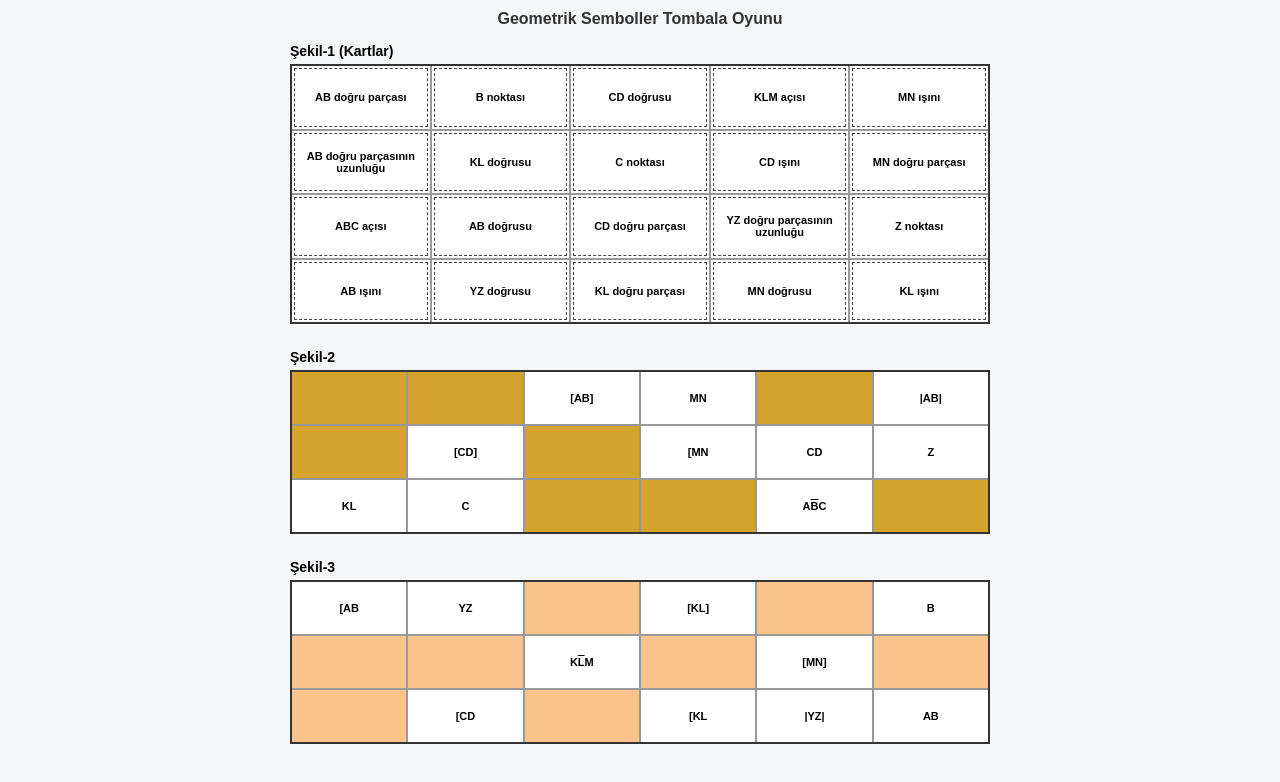
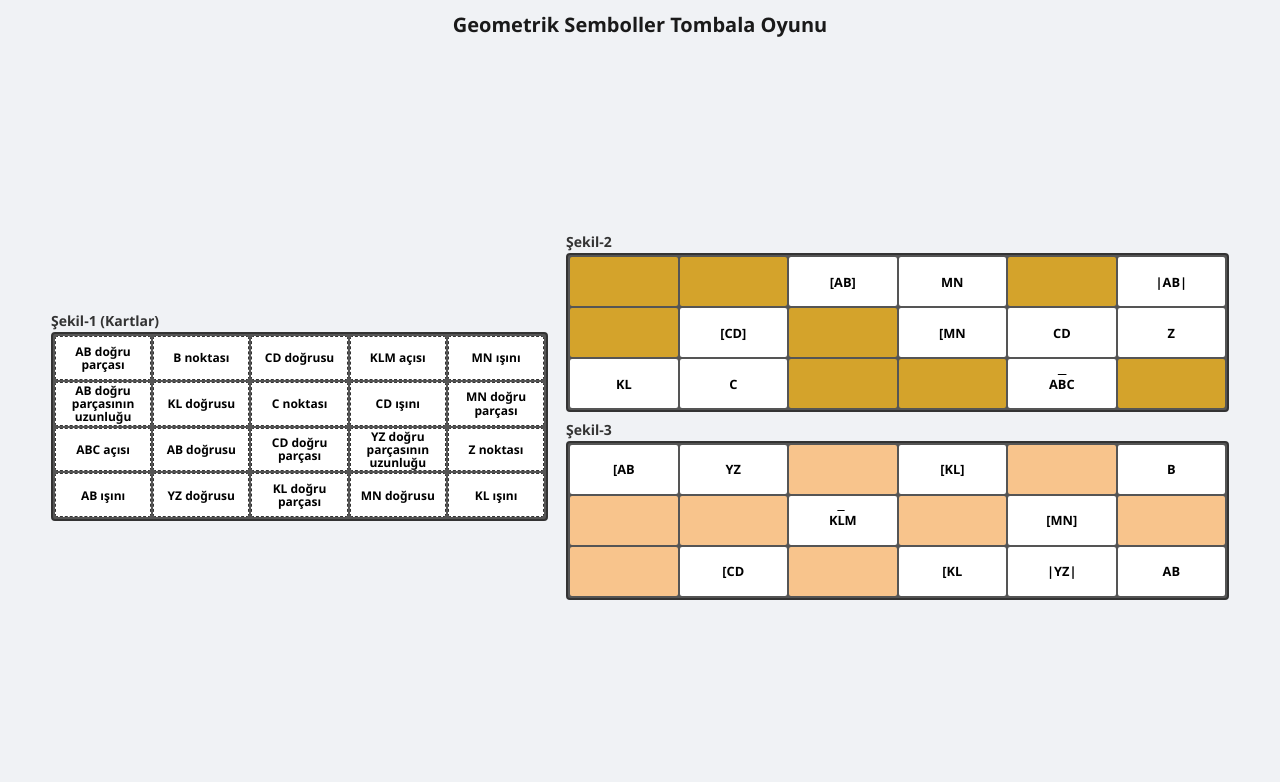
Before and after one commit to sgnydn6658/dijitalmatematikegitimi, a plain HTML site: page index.html in a window 1280 px wide. Drawn offline with Linux system fonts and the light colour scheme.

Commit message:
index.html

```diff
--- a/index.html
+++ b/index.html
@@ -5,36 +5,81 @@
   <meta name="viewport" content="width=device-width, initial-scale=1.0, maximum-scale=1.0, user-scalable=no">
   <title>Matematik Sembolleri Tombala Oyunu</title>
   <style>
-    * { box-sizing: border-box; margin: 0; padding: 0; user-select: none; }
-    body {
-      font-family: Arial, sans-serif;
-      background-color: #f4f6f8;
+    * {
+      box-sizing: border-box;
+      margin: 0;
+      padding: 0;
+      user-select: none;
+      -webkit-user-select: none;
+      touch-action: manipulation;
+    }
+
+    /* Tüm ekranı kaplayan ve kaydırmayı engelleyen ana gövde */
+    html, body {
+      width: 100vw;
+      height: 100dvh;
+      overflow: hidden;
+      background-color: #f0f2f5;
+      font-family: 'Segoe UI', Tahoma, Geneva, Verdana, sans-serif;
+      display: flex;
+      justify-content: center;
+      align-items: center;
+    }
+
+    /* Oyun Kabuğu - Otomatik Ölçeklenen Alan */
+    #app-container {
+      width: 100vw;
+      height: 100dvh;
+      max-width: 1200px;
+      max-height: 100dvh;
+      padding: 8px;
       display: flex;
       flex-direction: column;
+      justify-content: space-between;
       align-items: center;
-      padding: 10px;
-      min-height: 100dvh;
-      overflow-x: hidden;
     }
-    h2 { margin-bottom: 5px; font-size: 16px; color: #333; text-align: center; }
+
+    h2 {
+      font-size: clamp(12px, 2.5vh, 20px);
+      color: #1a1a1a;
+      text-align: center;
+      height: 4vh;
+      display: flex;
+      align-items: center;
+    }
+
+    /* Oyun Görsel Düzeni */
+    .game-board {
+      width: 100%;
+      height: 94vh;
+      display: flex;
+      flex-direction: column;
+      gap: 6px;
+      justify-content: space-around;
+    }
 
     .section-title {
       font-weight: bold;
-      font-size: 14px;
-      margin: 10px 0 5px 0;
-      width: 100%;
-      max-width: 700px;
+      font-size: clamp(10px, 1.8vh, 14px);
+      margin-bottom: 2px;
+      color: #333;
     }
 
-    /* Izgara yapıları */
+    /* Grid Yapıları */
+    .grid-board {
+      display: flex;
+      flex-direction: column;
+      width: 100%;
+    }
+
     .grid {
       display: grid;
       gap: 2px;
-      background-color: #999;
+      background-color: #555;
       border: 2px solid #333;
-      margin-bottom: 15px;
+      border-radius: 4px;
+      padding: 2px;
       width: 100%;
-      max-width: 700px;
     }
 
     /* Şekil 1: 5 sütun, 4 satır */
@@ -49,59 +94,96 @@
       justify-content: center;
       align-items: center;
       text-align: center;
-      font-size: 11px;
+      font-size: clamp(9px, 1.6vh, 13px);
       font-weight: bold;
-      padding: 2px;
       position: relative;
+      border-radius: 2px;
+      overflow: hidden;
     }
 
-    /* Şekil 2 Renkli (Koyu Sarı/Turuncu) */
+    /* Şekil 2 Koyu Sarı / Turuncu */
     .cell.s2-filled { background-color: #d4a32b; }
-    /* Şekil 3 Renkli (Açık Turuncu) */
+    /* Şekil 3 Açık Turuncu */
     .cell.s3-filled { background-color: #f8c48c; }
 
-    /* Taşınabilir kartlar */
+    /* Taşınabilir Kartlar */
     .card {
       background-color: #ffffff;
-      border: 1px dashed #444;
+      border: 1px dashed #333;
       width: 100%;
       height: 100%;
       display: flex;
       justify-content: center;
       align-items: center;
-      cursor: grab;
-      font-size: 11px;
+      cursor: pointer;
+      font-size: clamp(8px, 1.5vh, 12px);
       line-height: 1.1;
+      padding: 2px;
+      box-sizing: border-box;
     }
 
-    /* Durum Efektleri */
-    .correct { background-color: #4CAF50 !important; color: white; }
-    .wrong { background-color: #f44336 !important; color: white; }
+    /* Durum Renkleri */
+    .correct { background-color: #4CAF50 !important; color: white !important; }
+    .wrong { background-color: #f44336 !important; color: white !important; }
+    .selected { outline: 3px solid #2196F3; z-index: 10; }
 
-    /* Mobil Seçim Efekti */
-    .selected { outline: 3px solid #2196F3; }
+    /* YAN EKRAN (LANDSCAPE) VE AKILLI TAHTA UYUMU */
+    @media (min-aspect-ratio: 1/1) {
+      .game-board {
+        flex-direction: row;
+        align-items: center;
+        gap: 12px;
+      }
 
-    @media (max-width: 600px) {
-      .cell { font-size: 9px; }
-      .card { font-size: 9px; }
+      .left-panel {
+        width: 42%;
+        height: 100%;
+        display: flex;
+        flex-direction: column;
+        justify-content: center;
+      }
+
+      .right-panel {
+        width: 56%;
+        height: 100%;
+        display: flex;
+        flex-direction: column;
+        justify-content: center;
+        gap: 8px;
+      }
     }
   </style>
 </head>
 <body>
 
+  <div id="app-container">
     <h2>Geometrik Semboller Tombala Oyunu</h2>
 
+    <div class="game-board">
+      <!-- Sol Panel / Dikeyde Üst Panel (Şekil-1) -->
+      <div class="left-panel">
+        <div class="grid-board">
           <div class="section-title">Şekil-1 (Kartlar)</div>
           <div id="sekil1" class="grid grid-s1"></div>
+        </div>
+      </div>
 
+      <!-- Sağ Panel / Dikeyde Alt Panel (Şekil-2 ve Şekil-3) -->
+      <div class="right-panel">
+        <div class="grid-board">
           <div class="section-title">Şekil-2</div>
           <div id="sekil2" class="grid grid-s23"></div>
+        </div>
 
+        <div class="grid-board">
           <div class="section-title">Şekil-3</div>
           <div id="sekil3" class="grid grid-s23"></div>
+        </div>
+      </div>
+    </div>
+  </div>
 
   <script>
-    // Şekil-1 Verileri (Soru Metni ve Doğru Eşleşecek Sembol Kodu)
     const cardsData = [
       { id: "c1", text: "AB doğru parçası", target: "[AB]" },
       { id: "c2", text: "B noktası", target: "B" },
@@ -125,21 +207,18 @@
       { id: "c20", text: "KL ışını", target: "[KL" }
     ];
 
-    // Şekil-2 Verileri (null olanlar renkli/dolu kutulardır)
     const sekil2Data = [
       null, null, "[AB]", "MN", null, "|AB|",
       null, "[CD]", null, "[MN", "CD", "Z",
       "KL", "C", null, null, "ABC_arc", null
     ];
 
-    // Şekil-3 Verileri (null olanlar renkli/dolu kutulardır)
     const sekil3Data = [
       "[AB", "YZ", null, "[KL]", null, "B",
       null, null, "KLM_arc", null, "[MN]", null,
       null, "[CD", null, "[KL", "|YZ|", "AB"
     ];
 
-    // Sembol Metinleri / Görselleştirmeleri
     function formatSymbol(code) {
       if (!code) return "";
       if (code === "KLM_arc") return "K<span style='text-decoration:overline'>L</span>M";
@@ -147,23 +226,24 @@
       return code;
     }
 
-    // Ses Efektleri (Web Audio API)
+    // Ses Efektleri
     const audioCtx = new (window.AudioContext || window.webkitAudioContext)();
     function playSound(type) {
+      if (audioCtx.state === 'suspended') audioCtx.resume();
       const osc = audioCtx.createOscillator();
       const gain = audioCtx.createGain();
       osc.connect(gain);
       gain.connect(audioCtx.destination);
 
       if (type === 'correct') {
-        osc.frequency.setValueAtTime(523.25, audioCtx.currentTime); // C5
-        osc.frequency.setValueAtTime(659.25, audioCtx.currentTime + 0.1); // E5
-        gain.gain.setValueAtTime(0.3, audioCtx.currentTime);
+        osc.frequency.setValueAtTime(523.25, audioCtx.currentTime);
+        osc.frequency.setValueAtTime(659.25, audioCtx.currentTime + 0.1);
+        gain.gain.setValueAtTime(0.2, audioCtx.currentTime);
         osc.start();
         osc.stop(audioCtx.currentTime + 0.25);
       } else {
         osc.frequency.setValueAtTime(180, audioCtx.currentTime);
-        gain.gain.setValueAtTime(0.3, audioCtx.currentTime);
+        gain.gain.setValueAtTime(0.2, audioCtx.currentTime);
         osc.start();
         osc.stop(audioCtx.currentTime + 0.2);
       }
@@ -171,7 +251,6 @@
 
     let selectedCard = null;
 
-    // Arayüzü Oluştur
     function init() {
       const s1Container = document.getElementById('sekil1');
       cardsData.forEach(card => {
@@ -184,14 +263,13 @@
         cardEl.dataset.id = card.id;
         cardEl.dataset.target = card.target;
 
-        // Drag & Drop
+        // Masaüstü Drag & Drop
         cardEl.addEventListener('dragstart', (e) => {
           e.dataTransfer.setData('text/plain', card.id);
         });
 
-        // Touch (Mobil) Seçim Support
-        cardEl.addEventListener('click', () => {
-          if (audioCtx.state === 'suspended') audioCtx.resume();
+        // Dokunmatik / Tıklama Seçimi (Mobil & Akıllı Tahta)
+        cardEl.addEventListener('pointerdown', (e) => {
           if (selectedCard) selectedCard.classList.remove('selected');
           selectedCard = cardEl;
           cardEl.classList.add('selected');
@@ -201,9 +279,7 @@
         s1Container.appendChild(cell);
       });
 
-      // Şekil 2 Oluştur
       buildBoard('sekil2', sekil2Data, 's2-filled');
-      // Şekil 3 Oluştur
       buildBoard('sekil3', sekil3Data, 's3-filled');
     }
 
@@ -218,7 +294,7 @@
           cell.innerHTML = formatSymbol(item);
           cell.dataset.symbol = item;
 
-          // Drag Events
+          // Drag - Drop Hedef Alanı
           cell.addEventListener('dragover', (e) => e.preventDefault());
           cell.addEventListener('drop', (e) => {
             e.preventDefault();
@@ -227,8 +303,8 @@
             checkMatch(cardEl, cell);
           });
 
-          // Touch/Click Drop (Mobil)
-          cell.addEventListener('click', () => {
+          // Tıklama / Dokunma İle Bırakma
+          cell.addEventListener('pointerdown', () => {
             if (selectedCard) {
               checkMatch(selectedCard, cell);
               selectedCard.classList.remove('selected');
@@ -240,7 +316,6 @@
       });
     }
 
-    // Eşleşme Kontrolü
     function checkMatch(cardEl, targetCell) {
       if (!cardEl || targetCell.dataset.matched) return;
 
@@ -248,21 +323,17 @@
       const cellSymbol = targetCell.dataset.symbol;
 
       if (cardTarget === cellSymbol) {
-        // DOĞRU
         playSound('correct');
         targetCell.classList.add('correct');
         targetCell.innerText = cardEl.innerText;
         targetCell.dataset.matched = "true";
-
-        // Kartı kaynağında sil (yerini boş bırak)
         cardEl.remove();
       } else {
-        // YANLIŞ
         playSound('wrong');
         targetCell.classList.add('wrong');
         setTimeout(() => {
           targetCell.classList.remove('wrong');
-        }, 500);
+        }, 400);
       }
     }
 
```
Lines whose indentation alone changed are shown as unchanged.
